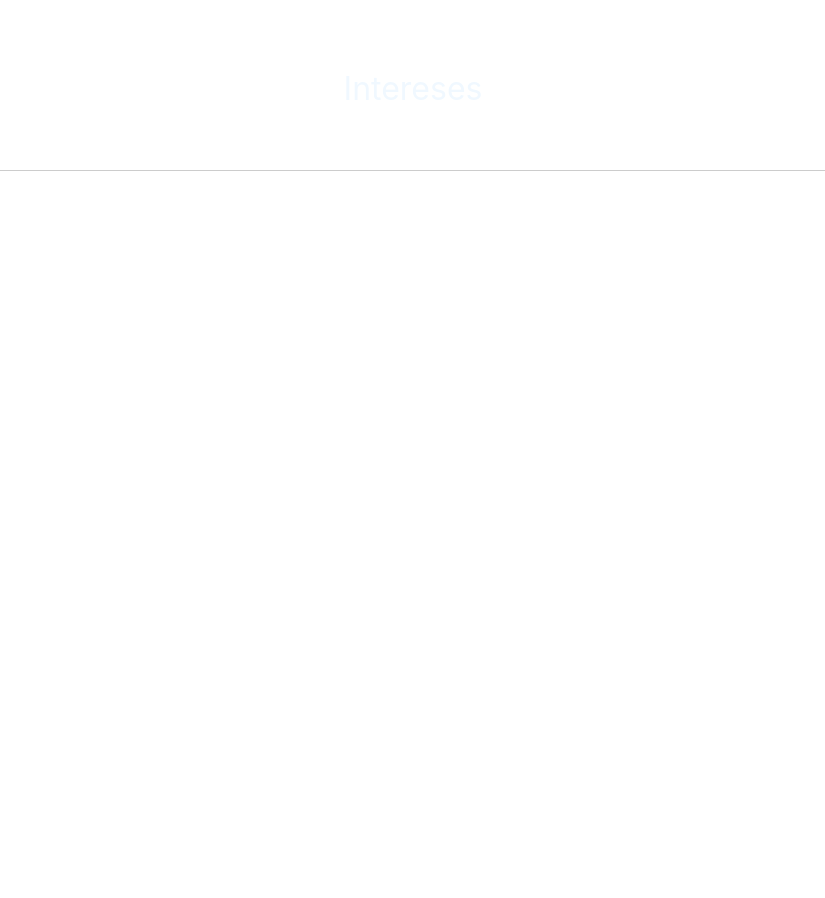
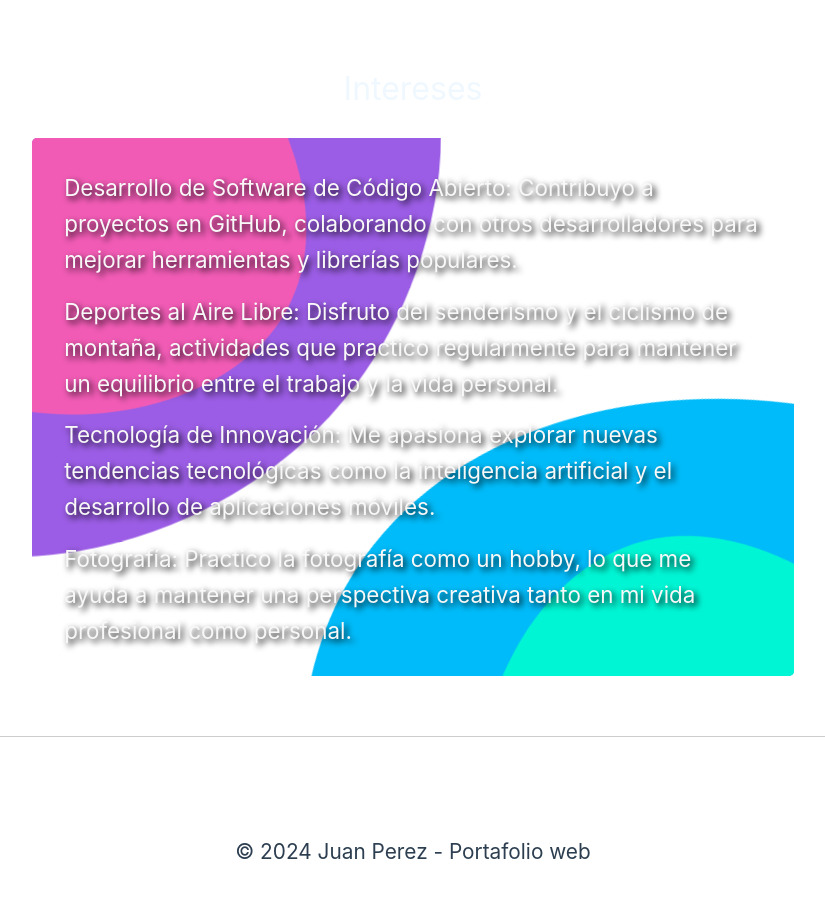
Before and after one commit to Serrix06/PortafolioPersonal, a Vue app: page / in a window 1280 px wide. Shown: the part 5060-5958 px from the top of the page, without its empty margins (227-1052 px from the left). Before the commit the page ends 5295 px from the top, so only its background shows below. Built offline with nearby package versions, Linux system fonts and the light colour scheme.

Commit message:
finalizando capitulo 9 intereses

```diff
--- a/src/App.vue
+++ b/src/App.vue
@@ -5,10 +5,11 @@ import Educacion from './components/EducacionComponente.vue';
 import ExperienciaComponente from './components/ExperienciaComponente.vue';
 import ProyectosComponente from './components/ProyectosComponente.vue';
 import HabilidadesComponente from './components/HabilidadesComponente.vue';
+import InteresesComponente from './components/InteresesComponente.vue';
 </script>
 
 <template>
-    <header>
+    <header id="top">
         <!--Barra de Navegacion-->
         <NavBar />
         <!--Componente Datos Personales-->
@@ -39,8 +40,21 @@ import HabilidadesComponente from './components/HabilidadesComponente.vue';
         <section id="intereses">
             <!--Componente Intereses-->
             <h2>Intereses</h2>
+            <InteresesComponente />
         </section>
     </main>
+    <footer>
+        <a href="#top">Inicio</a>
+        <p>© 2024 Juan Perez - Portafolio web</p>
+    </footer>
 </template>
 
-<style scoped></style>
+<style scoped>
+footer {
+    display: flex;
+    flex-direction: column;
+    align-items: center;
+    padding: 2rem;
+    font-size: 1.3rem;
+}
+</style>
--- /dev/null
+++ b/src/components/FondoLava.vue
@@ -0,0 +1,97 @@
+<script>
+</script>
+<template>
+    <!--
+- Single file SVG animation
+- * can be used as CSS backgroud
+- * total size is less than 2kb!
+-->
+    <svg preserveAspectRatio="xMidYMid slice" viewBox="10 10 80 80">
+        <defs>
+        </defs>
+        <path fill="#9b5de5" class="out-top"
+            d="M37-5C25.1-14.7,5.7-19.1-9.2-10-28.5,1.8-32.7,31.1-19.8,49c15.5,21.5,52.6,22,67.2,2.3C59.4,35,53.7,8.5,37-5Z" />
+        <path fill="#f15bb5" class="in-top"
+            d="M20.6,4.1C11.6,1.5-1.9,2.5-8,11.2-16.3,23.1-8.2,45.6,7.4,50S42.1,38.9,41,24.5C40.2,14.1,29.4,6.6,20.6,4.1Z" />
+        <path fill="#00bbf9" class="out-bottom"
+            d="M105.9,48.6c-12.4-8.2-29.3-4.8-39.4.8-23.4,12.8-37.7,51.9-19.1,74.1s63.9,15.3,76-5.6c7.6-13.3,1.8-31.1-2.3-43.8C117.6,63.3,114.7,54.3,105.9,48.6Z" />
+        <path fill="#00f5d4" class="in-bottom"
+            d="M102,67.1c-9.6-6.1-22-3.1-29.5,2-15.4,10.7-19.6,37.5-7.6,47.8s35.9,3.9,44.5-12.5C115.5,92.6,113.9,74.6,102,67.1Z" />
+    </svg>
+
+    <div class="links">
+        <a href="https://dev.to/uuuuuulala/making-background-blob-animation-in-just-15kb-step-by-step-guide-2482"
+            target="_blank">tutorial<img class="icon" src="https://ksenia-k.com/img/icons/link.svg"></a>
+    </div>
+</template>
+
+<style scoped>
+@keyframes rotate {
+    0% {
+        transform: rotate(0deg);
+    }
+
+    100% {
+        transform: rotate(360deg);
+    }
+}
+
+.out-top {
+    animation: rotate 20s linear infinite;
+    transform-origin: 13px 25px;
+}
+
+.in-top {
+    animation: rotate 55s linear infinite;
+    transform-origin: 13px 25px;
+}
+
+.out-bottom {
+    animation: rotate 25s linear infinite;
+    transform-origin: 84px 93px;
+}
+
+.in-bottom {
+    animation: rotate 15s linear infinite;
+    transform-origin: 84px 93px;
+}
+
+/* body {
+    background-color: #fee440;
+
+} */
+
+svg {
+    position: absolute;
+    top: 0;
+    left: 0;
+    width: 100%;
+    height: 95%;
+    z-index: -1;
+    border-radius: 5px;
+}
+
+.links {
+    position: fixed;
+    bottom: 20px;
+    right: 20px;
+    font-size: 18px;
+    font-family: sans-serif;
+}
+
+a {
+    text-decoration: none;
+    color: black;
+    margin-left: 1em;
+}
+
+a:hover {
+    text-decoration: underline;
+}
+
+a img.icon {
+    display: inline-block;
+    height: 1em;
+    margin: 0 0 -0.1em 0.3em;
+}
+</style>
--- /dev/null
+++ b/src/components/InteresesComponente.vue
@@ -0,0 +1,65 @@
+<script setup>
+import { ref } from 'vue';
+import FondoLava from './FondoLava.vue';
+//Este es un arreglo con ref para que se pueda reactivar el cambio de los intereses
+const intereses = ref([
+    'Desarrollo de Software de Código Abierto: Contribuyo a proyectos en GitHub, colaborando con otros desarrolladores para mejorar herramientas y librerías populares.',
+    'Deportes al Aire Libre: Disfruto del senderismo y el ciclismo de montaña, actividades que practico regularmente para mantener un equilibrio entre el trabajo y la vida personal.',
+    'Tecnología de Innovación: Me apasiona explorar nuevas tendencias tecnológicas como la inteligencia artificial y el desarrollo de aplicaciones móviles.',
+    'Fotografía: Practico la fotografía como un hobby, lo que me ayuda a mantener una perspectiva creativa tanto en mi vida profesional como personal.'
+]);
+</script>
+
+<template>
+    <div class="intereses-contenedor">
+        <FondoLava />
+        <ul class="contenedor-lista">
+            <li class="item" v-for="interes in intereses" :key="interes">
+                {{ interes }}
+            </li>
+        </ul>
+    </div>
+    <!-- <div class="intereses-contenedor">
+        <ul class="contenedor-lista">
+            <li class="item">
+                Desarrollo de Software de Código Abierto: Contribuyo a proyectos en GitHub, colaborando con otros
+                desarrolladores para mejorar herramientas y librerías populares.
+            </li>
+            <li class="item">
+                Deportes al Aire Libre: Disfruto del senderismo y el ciclismo de montaña, actividades que practico
+                regularmente para mantener un equilibrio entre el trabajo y la vida personal.
+            </li>
+            <li class="item">
+                Tecnología de Innovación: Me apasiona explorar nuevas tendencias tecnológicas como la inteligencia
+                artificial y el desarrollo de aplicaciones móviles.
+            </li>
+            <li class="item">
+                Fotografía: Practico la fotografía como un hobby, lo que me ayuda a mantener una perspectiva creativa
+                tanto en mi vida profesional como personal.
+            </li>
+        </ul>
+    </div> -->
+</template>
+
+<style scoped>
+.intereses-contenedor {
+    display: flex;
+    position: relative;
+    margin: 0 auto;
+    max-width: 85%;
+    padding: 1rem;
+}
+
+.contenedor-lista {
+    list-style-type: none;
+    padding: 1rem;
+    margin-bottom: .5rem;
+    color: var(--vt-c-white-soft);
+    font-size: 1.4rem;
+    text-shadow: 3px 3px 6px rgba(0, 0, 0, 1);
+}
+
+.item {
+    margin-bottom: 1rem;
+}
+</style>
```
